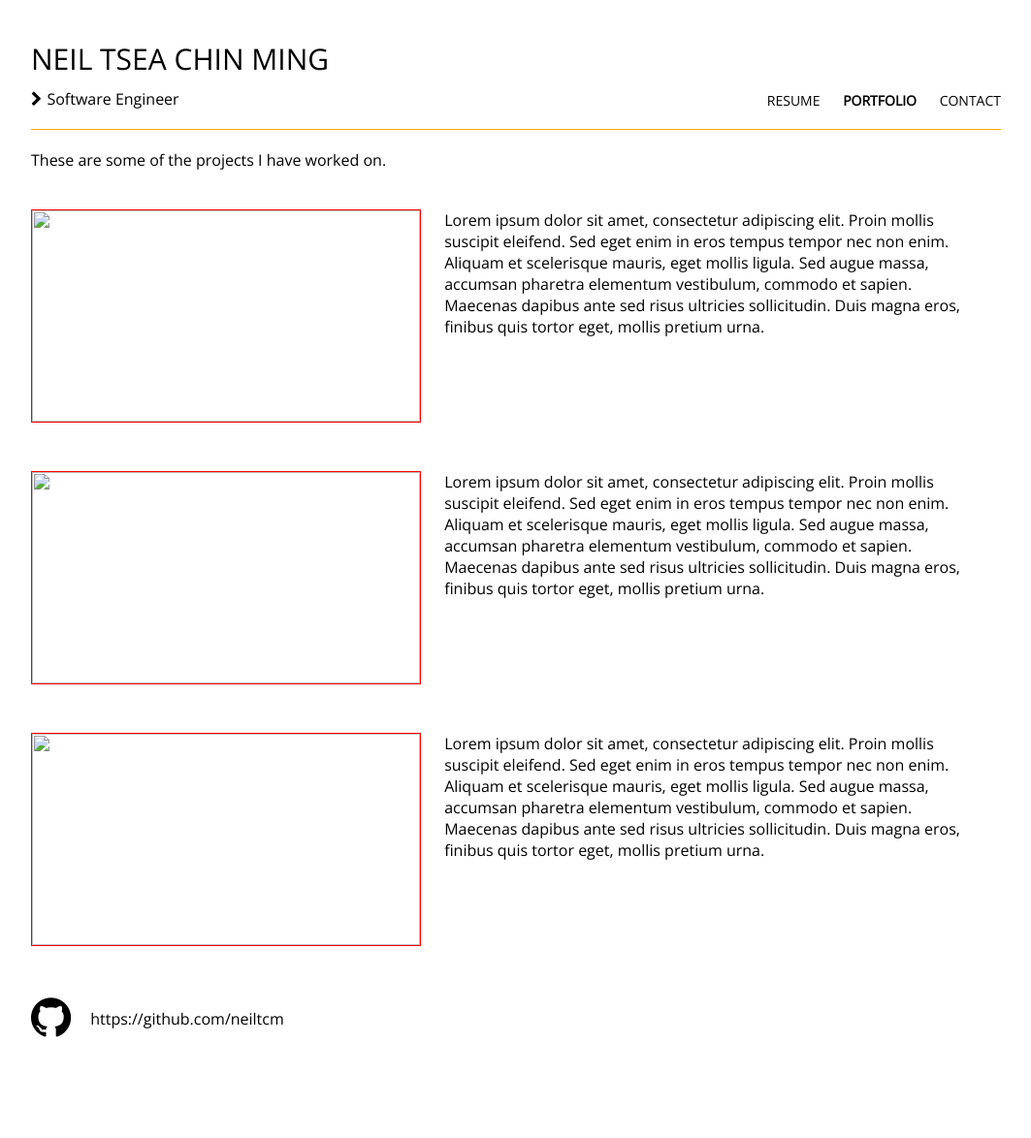
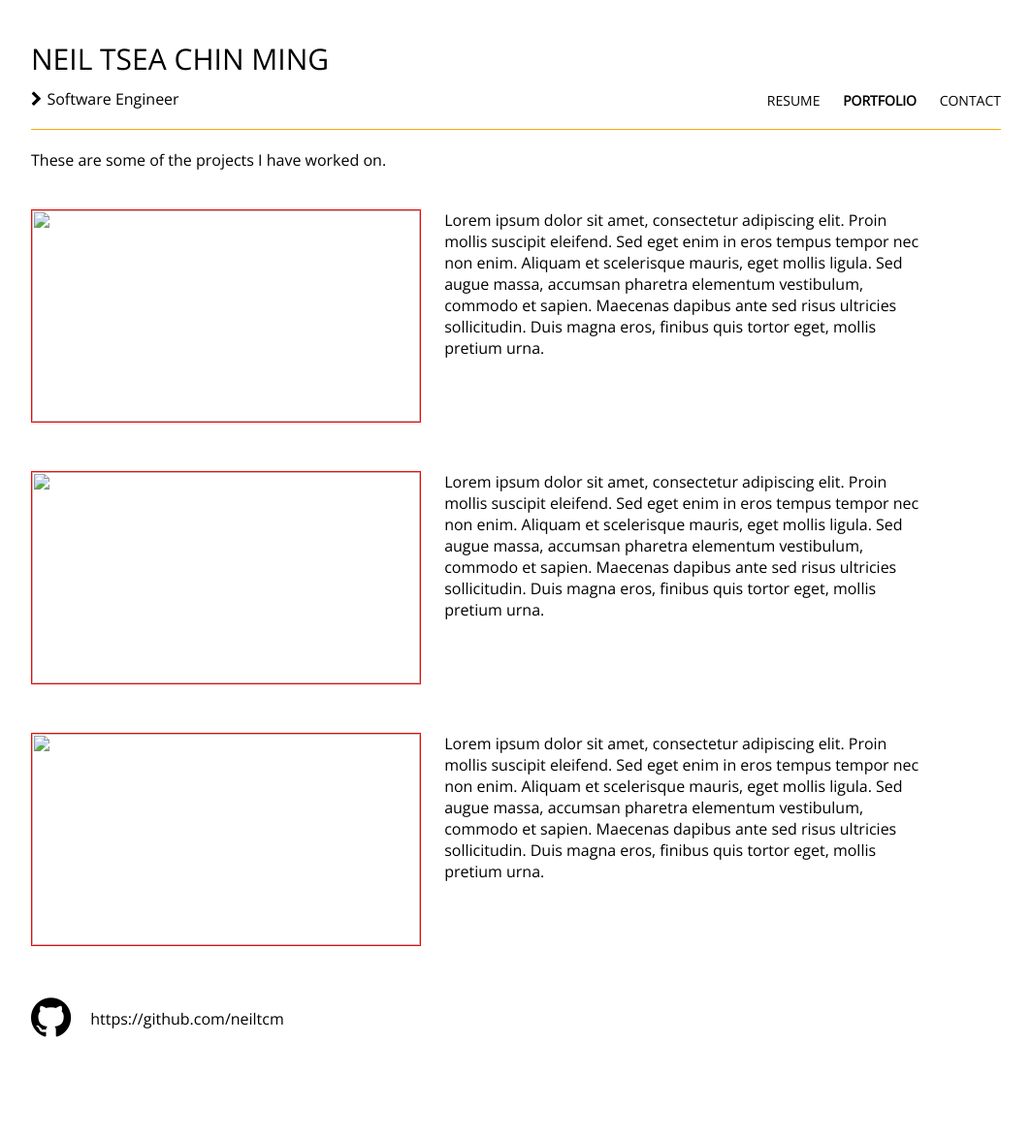
Before and after one commit to neiltcm/neiltcm.github.io, a Jekyll site: the page built from portfolio.html, in a window 1280 px wide. Shown: the whole page at 97% size, without its empty margins (108-1171 px from the left). Built offline with Jekyll 4.4.1, drawn with Linux system fonts in a browser that asks for light colours; nearby versions of some CDN libraries.

Commit message:
Added mobile/desktop responsiveness

```diff
--- a/_includes/head.html
+++ b/_includes/head.html
@@ -5,4 +5,5 @@
 	<link href="https://fonts.googleapis.com/css?family=Open+Sans" rel="stylesheet">
 	<link rel="stylesheet" href="css/font-awesome/css/font-awesome.min.css">
 	<link rel="stylesheet" type="text/css" href="css/style.css">
+	<script src="https://ajax.googleapis.com/ajax/libs/jquery/3.1.1/jquery.min.js"></script>
 </head>
--- a/_includes/nav.html
+++ b/_includes/nav.html
@@ -2,6 +2,10 @@
 	<div id="name">
 		<p><a href="/">NEIL TSEA CHIN MING</a></p>
 		<i class="fa fa-chevron-right" aria-hidden="true"></i><p class="title">Software Engineer</p>
+	</div>
+	<nav>
+		<div id="menu-icon">
+			<i class="fa fa-list fa-2x" aria-hidden="true"></i>
 		</div>
 		<div id="nav">
 			<ul>
@@ -10,4 +14,17 @@
 				<li class="last {% if page.url == '/contact' %}current{% endif %}"><a href="./contact">CONTACT</a></li>
 			</ul>
 		</div>
+	</nav>
 </div>
+
+<script>
+$(document).ready(function() {
+    $('#menu-icon').on('click', function() {
+    	if ($('#nav').css('display') === 'none') {
+    		$('#nav').css('display', 'block');
+    	} else {
+    		$('#nav').css('display', 'none');
+    	}
+    });
+});
+</script>
--- a/contact.html
+++ b/contact.html
@@ -3,6 +3,7 @@
 permalink: /contact
 ---
 <div id="contact-container">
+	<p class="page-title">Contact</p>
 	<p class="page-desc">Please feel free to contact me using the following contact information.</p>
 	<div id="email">
 		<i class="fa fa-envelope fa-3x" aria-hidden="true"></i><span class="icon-text"><a href="mailto:neiltcm@gmail.com">neiltcm@gmail.com</a></span>
--- a/css/style.css
+++ b/css/style.css
@@ -30,8 +30,8 @@
 }
 
 #nav-container {
+	width: 100%;
 	margin-top: 40px;
-	overflow: hidden;
 	position: relative;
 	padding-bottom: 20px;
 	border-bottom: 1px solid orange;
@@ -39,7 +39,6 @@
 
 #name {
 	width: 400px;
-	float: left;
 }
 
 #name a {
@@ -102,7 +101,7 @@
 
 .desc {
 	margin: 0 0 0 20px;
-	max-width: 550px;
+	width: 50%;
 	display: inline-block;
 }
 
@@ -142,3 +141,101 @@
 .icon-text {
 	margin-left: 20px;
 }
+
+#menu-icon {
+	display: none;
+}
+
+.page-title {
+	display: none;
+}
+
+@media (max-width: 1050px) {
+	#container {
+		width: 800px;
+	}
+
+	.desc {
+		width: 45%;
+	}
+}
+
+@media (max-width: 850px) {
+	#container {
+		width: 600px;
+	}
+
+	.desc {
+		margin: 20px 0 0 0;
+		width: 90%;
+	}
+}
+
+@media (max-width: 650px) {
+	#container {
+		width: 500px;
+	}
+}
+
+@media (max-width: 550px) {
+	#container {
+		width: 450px;
+	}
+}
+
+@media (max-width: 414px) and (orientation: portrait) {
+	#container {
+		width: 90%;
+	}
+
+	#nav-container {
+		margin: 20px 0 0 0;
+		position: relative;
+	}
+
+	#menu-icon {
+		display: inline-block;
+		position: absolute;
+		right: 0;
+		top: 6%;
+	}
+
+	#name {
+		width: 80%;
+	}
+
+	#name a {
+		font-size: 20px;
+	}
+
+	#nav {
+		display: none;
+		position: relative;
+	}
+
+	#nav ul {
+		border: 1px solid black;
+		background: rgb(255, 255, 255);
+		width: 150px;
+		text-align: center;
+		position: absolute;
+		right: 12px;
+		border-radius: 3px;
+	}
+
+	#nav li {
+		width: 100%;
+		margin: 10px 0 10px 0;
+	}
+
+	.page-title {
+		margin: 10px 0 0 0;
+		font-weight: bold;
+		display: block;
+	}
+
+	.project-thumbnail {
+		width: 270px;
+		height: 180px;
+	}
+}
--- a/portfolio.html
+++ b/portfolio.html
@@ -3,6 +3,7 @@
 permalink: /portfolio
 ---
 <div id="portfolio-container">
+	<p class="page-title">Portfolio</p>
 	<p class="page-desc">These are some of the projects I have worked on.</p>
 	<div id="projects">
 		<div class="project">
--- a/resume.html
+++ b/resume.html
@@ -2,4 +2,6 @@
 layout: default
 permalink: /resume
 ---
-<h1>Resume</h1>
+<div id="resume-container">
+	<p class="page-title">Resume</p>
+</div>
```
Lines whose indentation alone changed are shown as unchanged.
